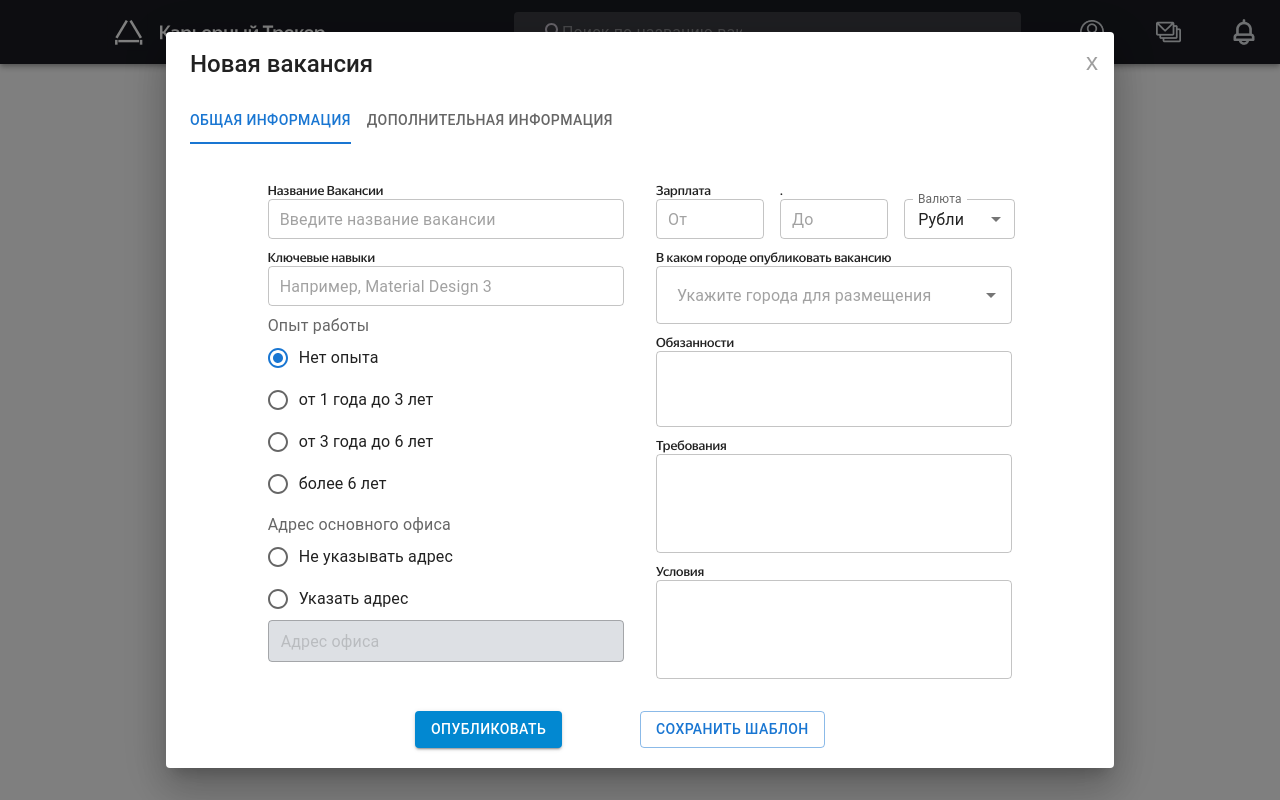
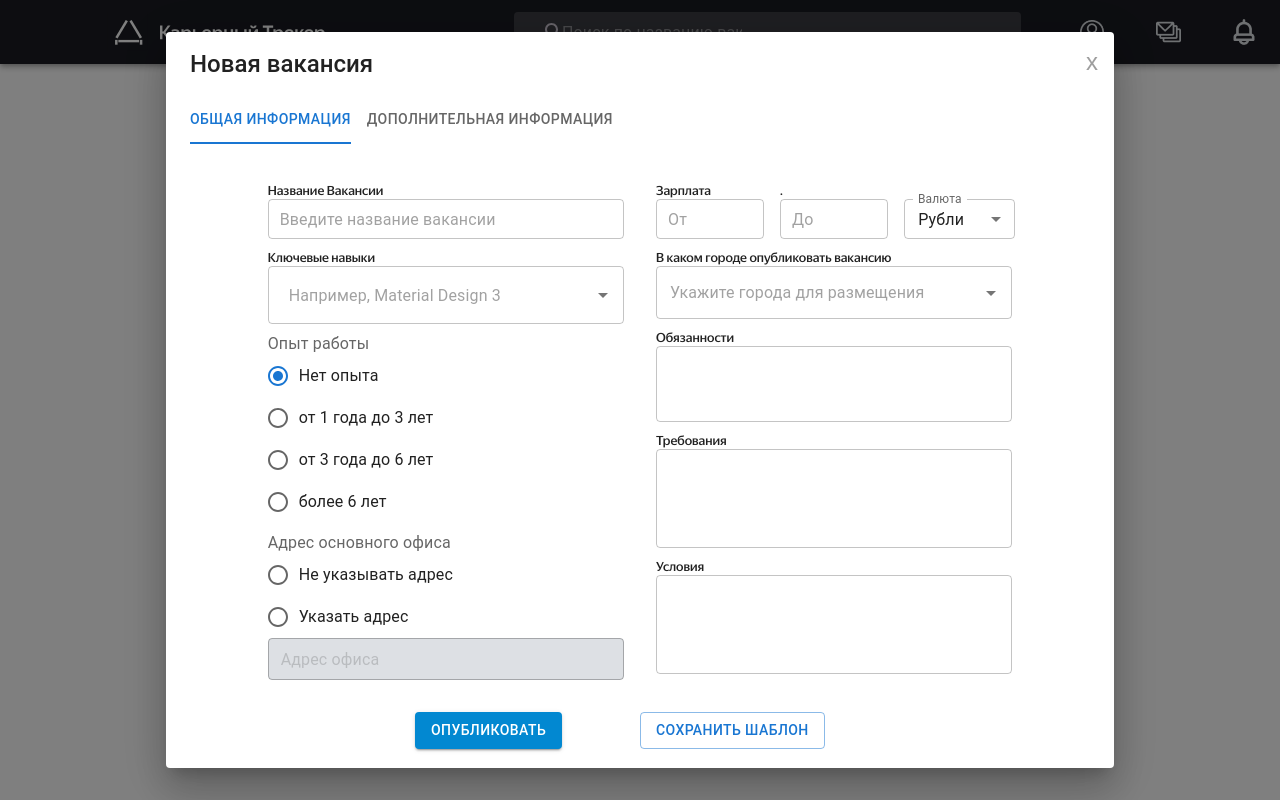
Before and after one commit to Hakaton14/frontend, a React (Vite) app: page / in a window 1280 px wide. Built offline with nearby package versions, Linux system fonts and the light colour scheme; no server answers; sample sign-in values are in the browser's storage.

Commit message:
refactor: Изменить типы

```diff
--- a/src/components/VacancyForm/VacancyForm.tsx
+++ b/src/components/VacancyForm/VacancyForm.tsx
@@ -24,7 +24,7 @@ type VacancyFormProps = {
   tab: number
 }
 
-type TSelectedCity = {
+type TSelectedOpt = {
   id: number
   name: string
 }
@@ -48,17 +48,30 @@ function VacancyForm({ tab }: VacancyFormProps) {
   //   dispatch(getCity())
   // }
 
-  const [selectedCity, setSelectedCity] = useState<TSelectedCity | null>(null)
-  const handleChange = (
+  const [selectedCity, setSelectedCity] = useState<TSelectedOpt | null>(null)
+  const [selectedSkills, setSelectedSkills] = useState<TSelectedOpt[] | null>(
+    null,
+  )
+
+  const handleCityChange = (
     evt: SyntheticEvent,
-    selectedCity: TSelectedCity | null,
+    selectedCity: TSelectedOpt | null,
   ) => {
     if (selectedCity) {
       setSelectedCity(selectedCity)
     } else {
       setSelectedCity(null)
     }
-
+  }
+  const handleSkillsChange = (
+    evt: SyntheticEvent,
+    selectedSkill: TSelectedOpt | null,
+  ) => {
+    if (selectedSkill) {
+      setSelectedSkills((prev) => console.log(selectedSkill) )
+    } else {
+      setSelectedSkills(null)
+    }
   }
 
   // const onSubmit = (evt: SyntheticEvent) => {
@@ -76,12 +89,6 @@ function VacancyForm({ tab }: VacancyFormProps) {
     dispatch(getCity())
   }, [])
 
-  // useEffect(() => {
-  //   const currencyList = dispatch(getCurrency())
-  //   setCurrencyOpts(currencyList)
-  //   return () => {}
-  // }, [])
-
   const MainFields = () => (
     <Fragment>
       <Grid container spacing={4} justifyContent={"center"}>
@@ -98,7 +105,15 @@ function VacancyForm({ tab }: VacancyFormProps) {
             />
           </Grid>
           <Grid item xs={12} pb={1}>
+            <Autocomplete
+              multiple
+              options={cityOpt}
+              getOptionLabel={(cityOpt) => cityOpt.name}
+              onChange={handleSkillsChange}
+              noOptionsText={"Нет подходящих вариантов"}
+              renderInput={(params) => (
                 <Input
+                  {...params}
                   customLabel="Ключевые навыки"
                   type={"text"}
                   placeholder={"Например, Material Design 3"}
@@ -106,6 +121,8 @@ function VacancyForm({ tab }: VacancyFormProps) {
                   registerName={"skills"}
                   error={!!errors.skills}
                   helperText={errors.skills?.message}
+                />
+              )}
             />
           </Grid>
           <Grid item xs={12} pb={1}>
@@ -233,7 +250,7 @@ function VacancyForm({ tab }: VacancyFormProps) {
             <Autocomplete
               options={cityOpt}
               getOptionLabel={(cityOpt) => cityOpt.name}
-              onChange={handleChange}
+              onChange={handleCityChange}
               noOptionsText={"Нет подходящих вариантов"}
               renderInput={(params) => (
                 <Input
@@ -428,7 +445,7 @@ function VacancyForm({ tab }: VacancyFormProps) {
     <form
       noValidate
       onSubmit={handleSubmit((evt) => {
-        evt.city = selectedCity?.id
+        // evt.city = selectedCity?.id
         dispatch(createVacancy(evt))
       })}
     >
```
Lines whose indentation alone changed are shown as unchanged.
